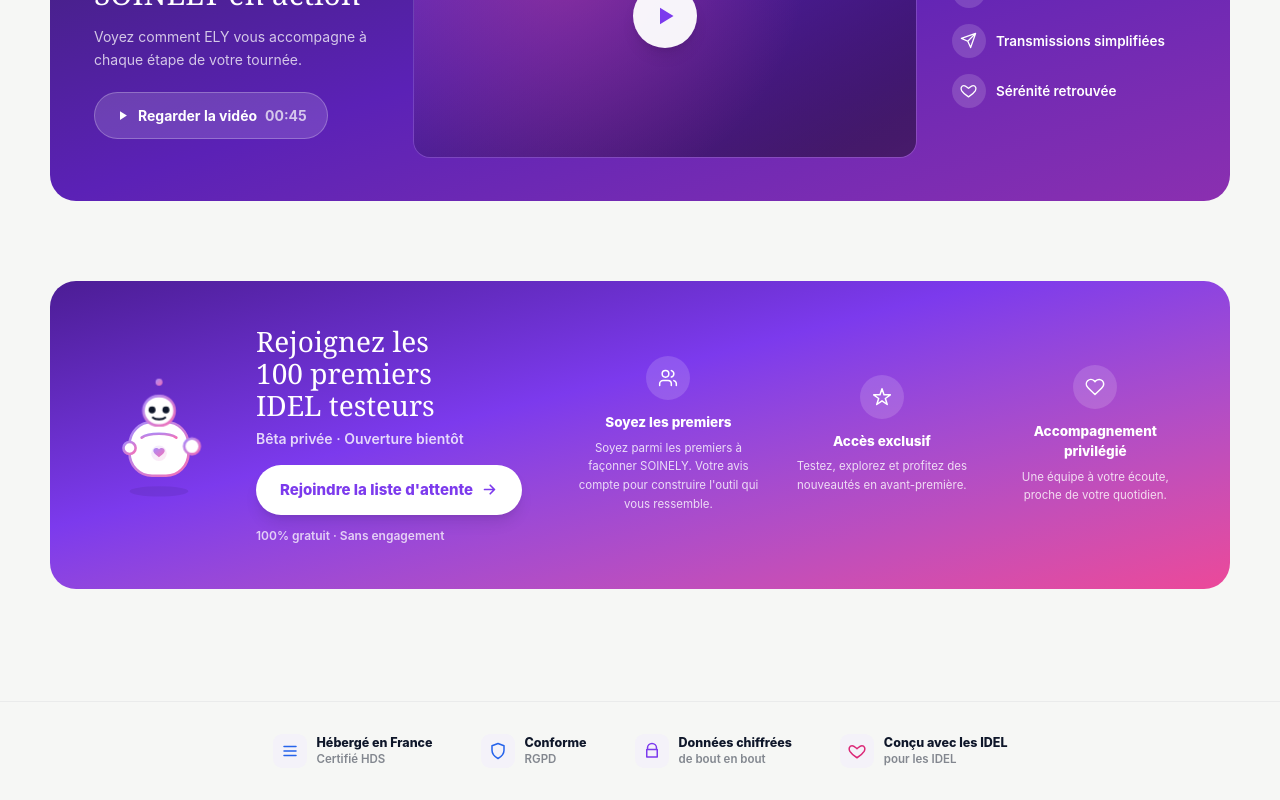
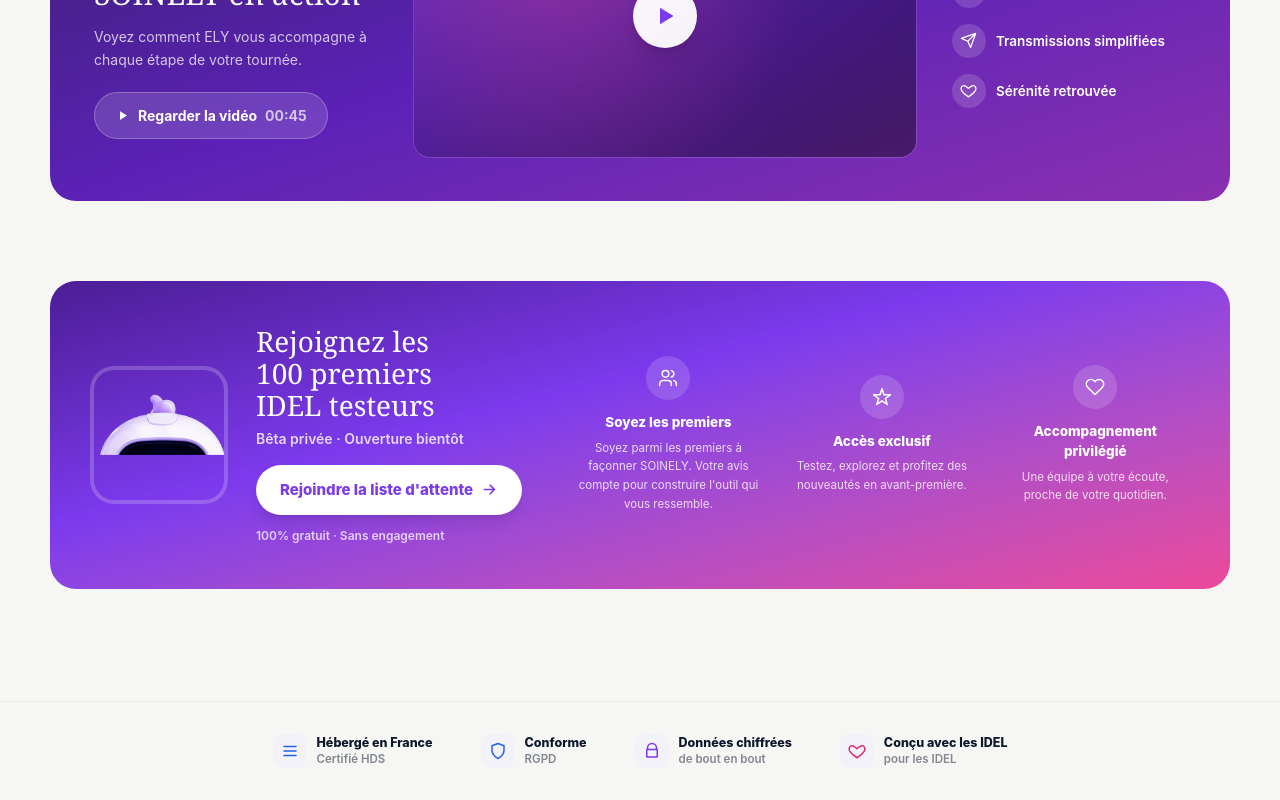
Before and after one commit to dimsxm-cell/soinely-app, a Next.js app: page / in a window 1280 px wide. Shown: the part 2330-3130 px from the top of the page. Built offline with nearby package versions, Linux system fonts and the light colour scheme.

Commit message:
fix: remplace le mascot SVG générique par la vraie image ELY dans le CTA
Le bloc "Rejoignez les 100 premiers IDEL testeurs" utilisait encore le
placeholder MascotteEly (SVG) au lieu de la photo ELY utilisée ailleurs
sur la landing, ce qui créait une incohérence visuelle.

```diff
--- a/components/marketing/ListeAttente.tsx
+++ b/components/marketing/ListeAttente.tsx
@@ -1,5 +1,5 @@
 import Link from "next/link";
-import { MascotteEly } from "./MascotteEly";
+import Image from "next/image";
 
 const AVANTAGES = [
   {
@@ -23,7 +23,15 @@
   return (
     <section id="liste-attente" className="px-6 pb-20 sm:pb-28">
       <div className="relative mx-auto grid w-full max-w-[1180px] grid-cols-1 items-center gap-8 overflow-hidden rounded-[26px] bg-gradient-to-br from-[#4c1d95] via-brand-violet via-40% to-[#ec4899] px-7 py-11 text-white sm:grid-cols-[0.55fr_1.2fr] sm:px-11 sm:py-11 lg:grid-cols-[0.5fr_1.15fr_repeat(3,0.72fr)]">
-        <MascotteEly className="mx-auto hidden h-[130px] w-[130px] lg:block" />
+        <span className="mx-auto hidden h-[130px] w-[130px] overflow-hidden rounded-[20px] ring-4 ring-white/20 lg:block">
+          <Image
+            src="/marketing/ely-mascot.png"
+            alt="ELY"
+            width={400}
+            height={400}
+            className="h-full w-full object-cover"
+          />
+        </span>
 
         <div className="text-center sm:text-left">
           <h2 className="mb-1.5 text-balance font-display text-[26px] font-medium leading-[1.15] sm:text-[28px]">
--- a/components/marketing/MascotteEly.tsx
+++ /dev/null
@@ -1,36 +0,0 @@
-export function MascotteEly({ className = "" }: { className?: string }) {
-  return (
-    <svg viewBox="0 0 120 150" aria-hidden="true" focusable="false" className={className}>
-      <defs>
-        <linearGradient id="mascotte-degrade" x1="0" y1="0" x2="1" y2="1">
-          <stop offset="0" stopColor="#A78BFA" />
-          <stop offset="1" stopColor="#F472B6" />
-        </linearGradient>
-      </defs>
-      <ellipse cx="60" cy="140" rx="34" ry="6" fill="#000" opacity="0.08" />
-      <rect x="26" y="60" width="68" height="62" rx="26" fill="#fff" stroke="url(#mascotte-degrade)" strokeWidth="3" />
-      <path d="M40 78c8-6 32-6 40 0" stroke="url(#mascotte-degrade)" strokeWidth="3" fill="none" strokeLinecap="round" />
-      <circle cx="60" cy="96" r="9" fill="url(#mascotte-degrade)" opacity="0.15" />
-      <path
-        d="M60 91.5c1.6-2.4 6.5-2.4 6.5 1.6 0 3-4 5.4-6.5 7.6-2.5-2.2-6.5-4.6-6.5-7.6 0-4 4.9-4 6.5-1.6Z"
-        fill="url(#mascotte-degrade)"
-      />
-      <circle cx="26" cy="90" r="7" fill="#fff" stroke="url(#mascotte-degrade)" strokeWidth="3" />
-      <circle
-        cx="98"
-        cy="88"
-        r="9"
-        fill="#fff"
-        stroke="url(#mascotte-degrade)"
-        strokeWidth="3"
-        className="origin-[98px_88px] animate-[wiggle_2.4s_ease-in-out_infinite]"
-      />
-      <rect x="42" y="30" width="36" height="34" rx="17" fill="#fff" stroke="url(#mascotte-degrade)" strokeWidth="3" />
-      <line x1="60" y1="30" x2="60" y2="18" stroke="url(#mascotte-degrade)" strokeWidth="3" strokeLinecap="round" />
-      <circle cx="60" cy="14" r="4" fill="url(#mascotte-degrade)" />
-      <circle cx="52" cy="46" r="4" fill="#0F172A" />
-      <circle cx="68" cy="46" r="4" fill="#0F172A" />
-      <path d="M53 55c3 2.5 11 2.5 14 0" stroke="#0F172A" strokeWidth="2.5" fill="none" strokeLinecap="round" />
-    </svg>
-  );
-}
```
